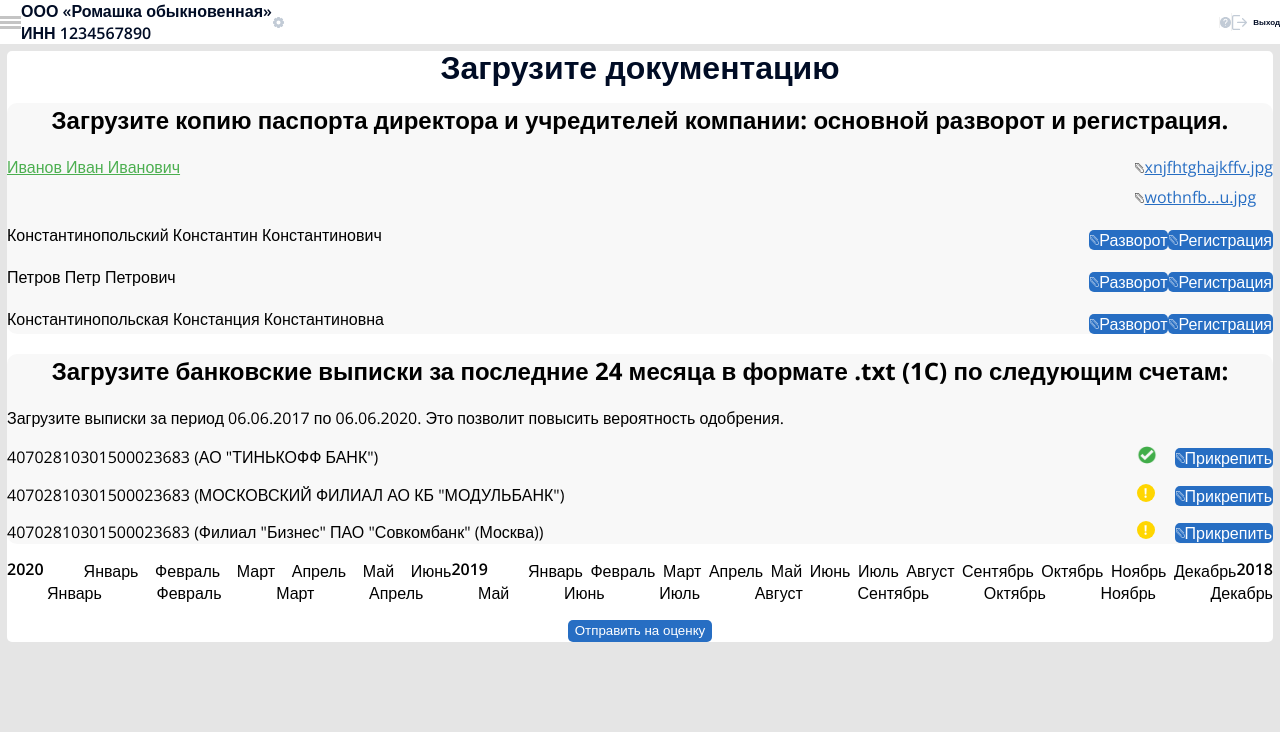
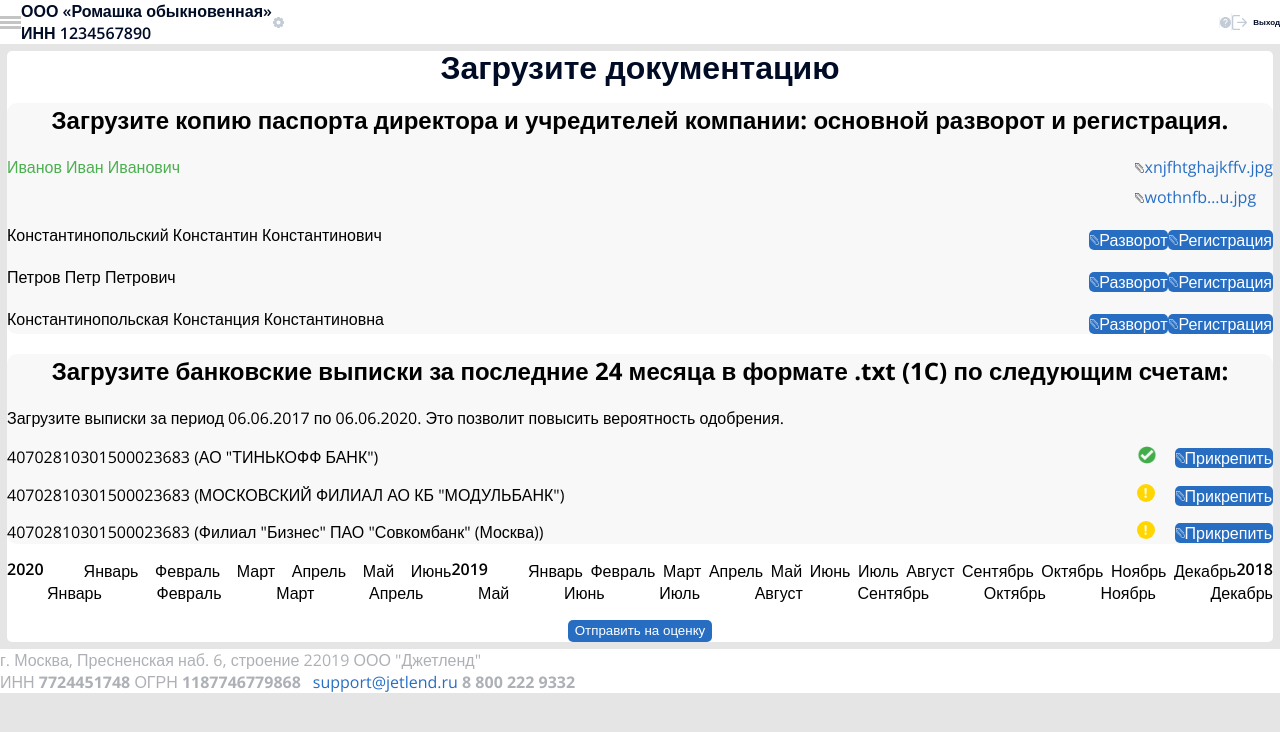
Before and after one commit to PaulTmatik/test-work, a React (Create React App) app: page / in a window 1280 px wide. Shown: the top 732 px of the page. Built offline with nearby package versions, Linux system fonts and the light colour scheme.

Commit message:
Add footer

```diff
--- a/src/App.js
+++ b/src/App.js
@@ -44,6 +44,22 @@ function App() {
           <button className="button button--blue">Отправить на оценку</button>
         </section>
       </main>
+      <footer className="page__footer">
+        <div className="page__company_info">
+          <div>г. Москва, Пресненская наб. 6, строение 2 </div>
+          <div>
+            ИНН <strong>7724451748</strong> ОГРН{" "}
+            <strong>1187746779868</strong>
+          </div>
+        </div>
+        <div className="page__company_feedback">
+          <div>2019 ООО "Джетленд"</div>
+          <div>
+            <a href="mailto:support@jetlend.ru">support@jetlend.ru</a>{" "}
+            <a href="tel:+78002229332" className="page__company_phone">8 800 222 9332</a>
+          </div>
+        </div>
+      </footer>
     </>
   );
 }
--- a/src/styles/Page.css
+++ b/src/styles/Page.css
@@ -1,3 +1,12 @@
+a {
+  color: #276ec3;
+  text-decoration: none;
+}
+
+a:hover {
+  text-decoration: underline;
+}
+
 .page__main {
   background-color: #fff;
   border-radius: 0.313rem;
@@ -59,6 +68,32 @@
   }
 }
 
+.page__footer {
+  background-color: #fff;
+  color: #adb1b6;
+  display: flex;
+}
+
+.page__company_phone {
+  color: inherit;
+  font-weight: 700;
+  text-decoration: none;
+}
+
+.page__company_phone:hover {
+  text-decoration: underline;
+}
+
+@media (max-width: 600px) {
+  .page__footer {
+    font-size: 0.375rem;
+    justify-content: space-between;
+    line-height: 0.75rem;
+    margin-top: 0.875rem;
+    padding: 0.75rem 0.813rem 0.813rem 0.875rem;
+  }
+}
+
 /* BUTTONS */
 .button {
   align-items: center;
```
